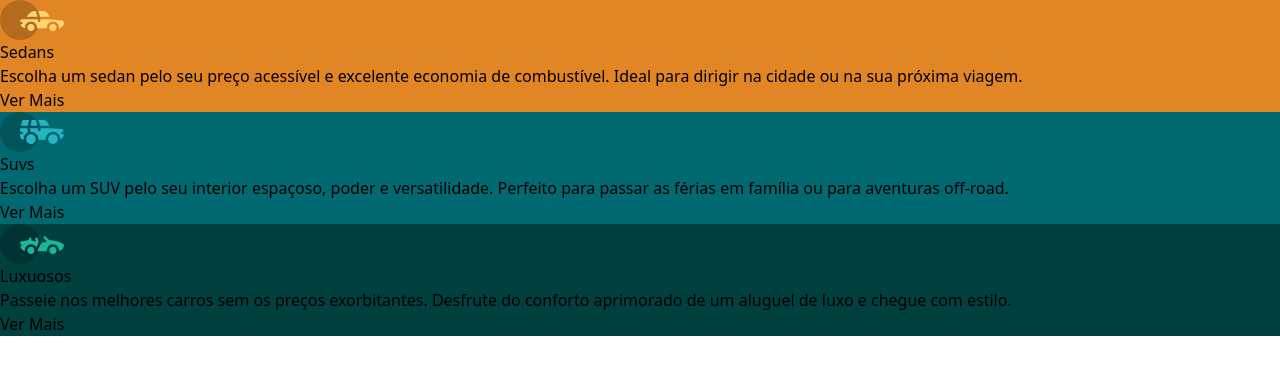
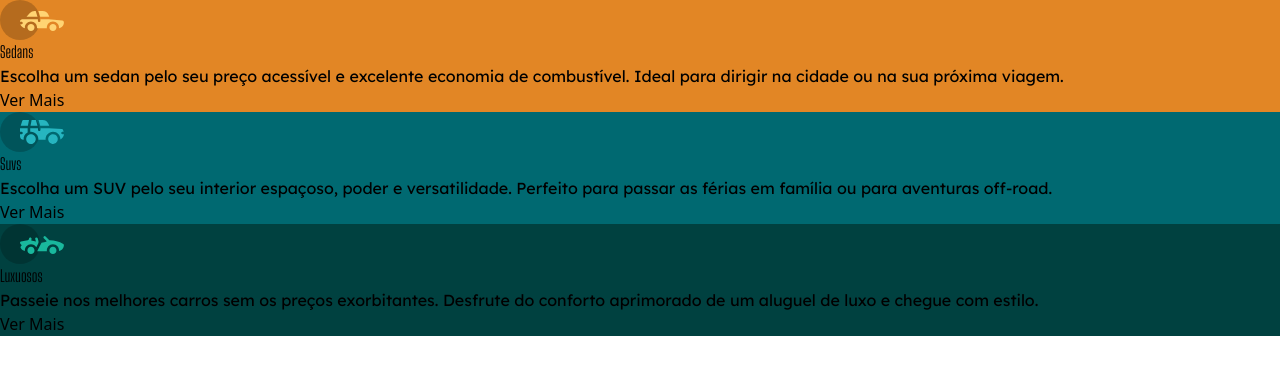
Before and after one commit to GOMEZz157/Projeto-Cars, a React (Vite) app: page / in a window 1280 px wide. Shown: the top 374 px of the page. Built offline with nearby package versions, Linux system fonts and the light colour scheme.

Commit message:
quarto commit do app

```diff
--- a/src/App.jsx
+++ b/src/App.jsx
@@ -8,21 +8,21 @@
       <section>
         <div className="bg-laranja">
           <img src={sedan} alt="Icone de carros sedan" />
-          <h2>Sedans</h2>
-          <p>Escolha um sedan pelo seu preço acessível e excelente economia de combustível. Ideal para dirigir na cidade ou na sua próxima viagem.</p>
+          <h2 className="font-shoulders">Sedans</h2>
+          <p className="font-deca">Escolha um sedan pelo seu preço acessível e excelente economia de combustível. Ideal para dirigir na cidade ou na sua próxima viagem.</p>
           <a href="https://www.webmotors.com.br/catalogo/carroceria/sedan/" target="_blank">Ver Mais</a>
         </div>
         <div className="bg-verde">
           <img src={suv} alt="Icone de carros SUV" />
-          <h2>Suvs</h2>
-          <p>Escolha um SUV pelo seu interior espaçoso, poder e versatilidade. Perfeito para passar as férias em família ou para aventuras off-road.</p>
+          <h2 className="font-shoulders">Suvs</h2>
+          <p className="font-deca">Escolha um SUV pelo seu interior espaçoso, poder e versatilidade. Perfeito para passar as férias em família ou para aventuras off-road.</p>
           <a href="https://www.webmotors.com.br/catalogo/carroceria/suv/" target="_blank">Ver Mais</a>
 
         </div>
         <div className="bg-verde-escuro">
           <img src={luxury} alt="Icone de carros Luxuosos" />
-          <h2>Luxuosos</h2>
-          <p>Passeie nos melhores carros sem os preços exorbitantes. Desfrute do conforto aprimorado de um aluguel de luxo e chegue com estilo.</p>
+          <h2 className="font-shoulders">Luxuosos</h2>
+          <p className="font-deca">Passeie nos melhores carros sem os preços exorbitantes. Desfrute do conforto aprimorado de um aluguel de luxo e chegue com estilo.</p>
           <a href="https://www.webmotors.com.br/catalogo/carroceria/coupe/" target="_blank">Ver Mais</a>
 
         </div>
```
